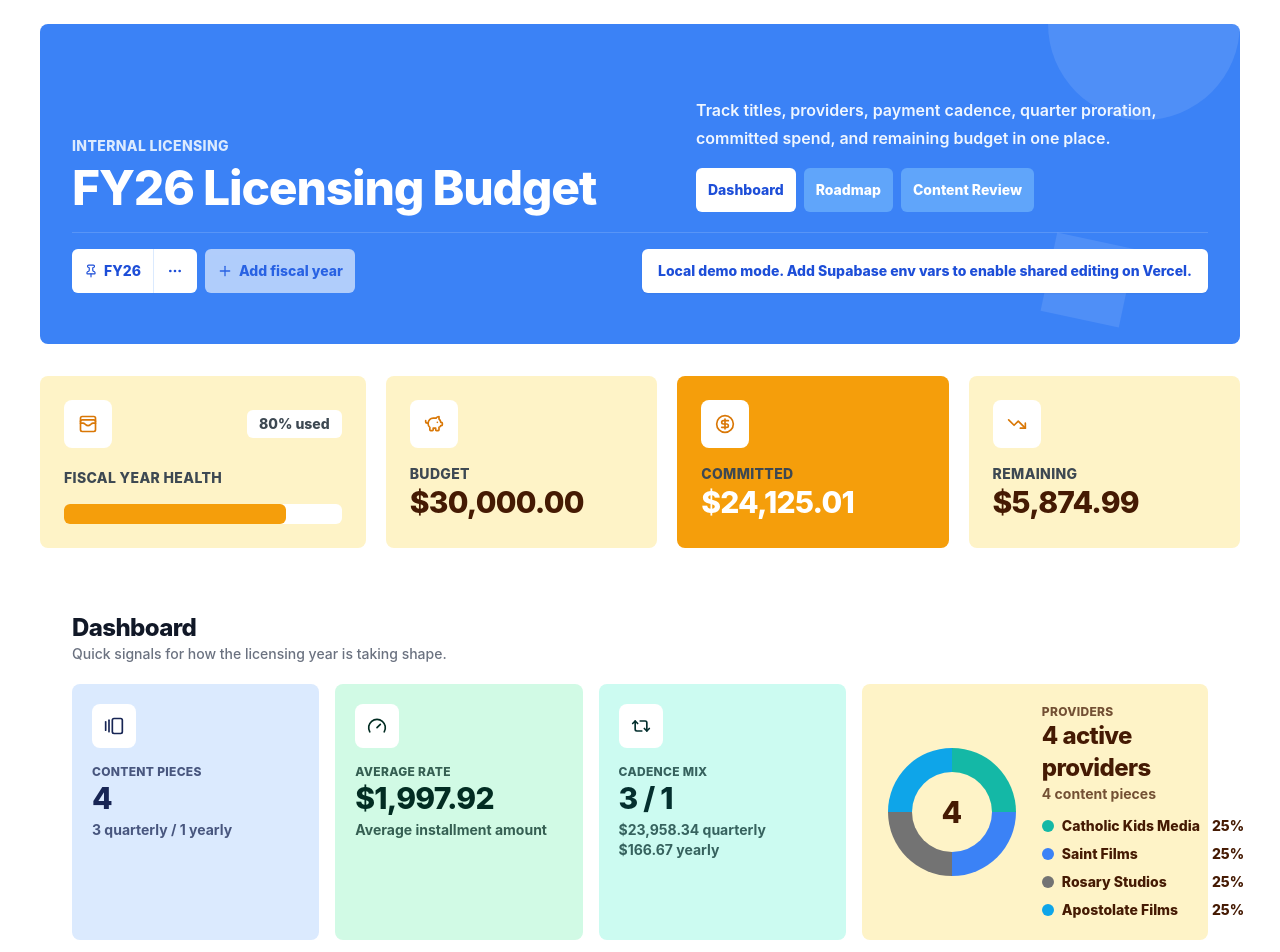
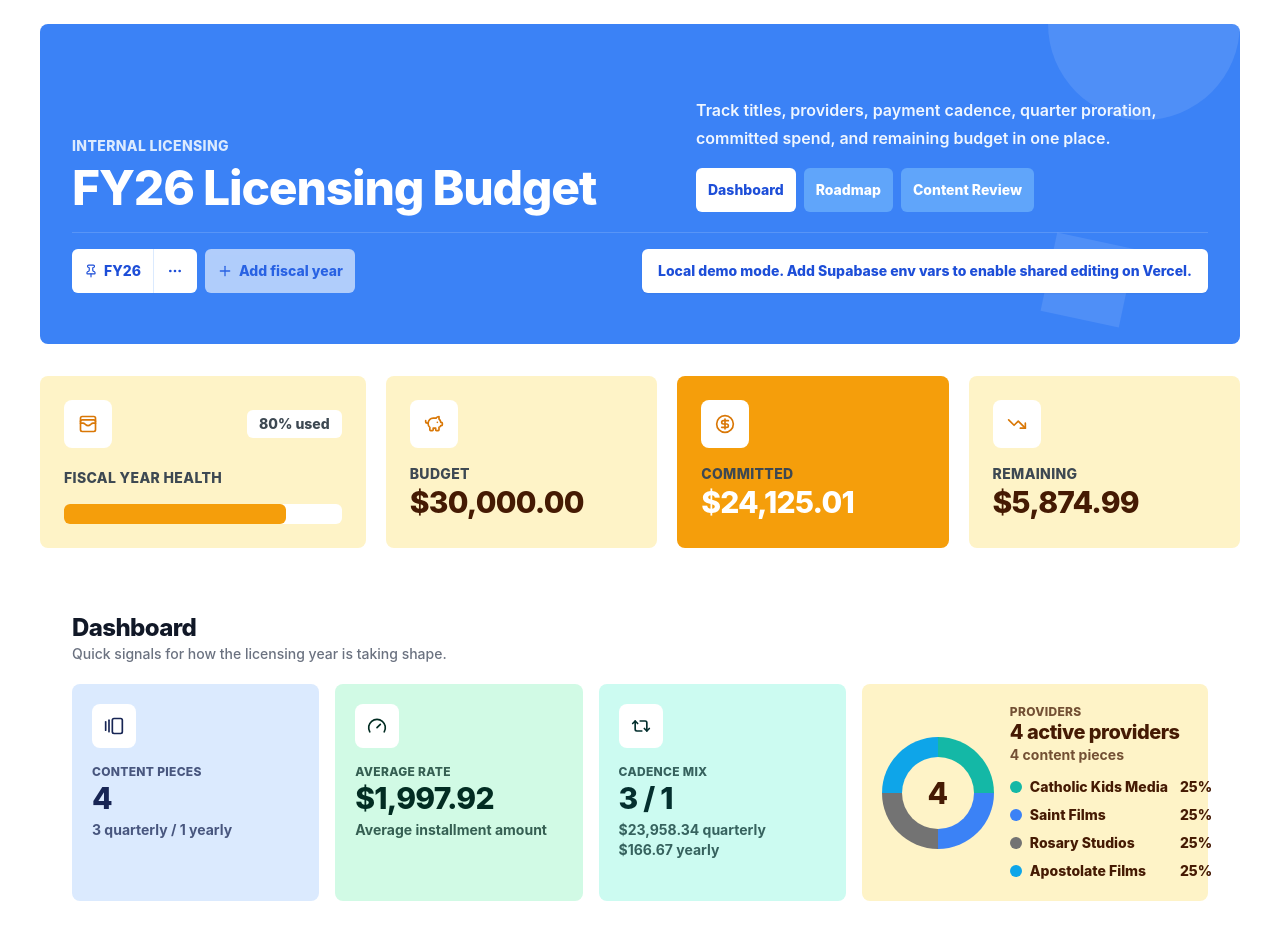
Before and after one commit to mattmussoline/Budget-Tracking-App, a Next.js app: page /dashboard in a window 1280 px wide. Shown: the top 952 px of the page. Built offline with nearby package versions, Linux system fonts and the light colour scheme; no server answers.

Commit message:
Fix providers dashboard card overflow

```diff
--- a/src/features/budget/components/dashboard-insights.tsx
+++ b/src/features/budget/components/dashboard-insights.tsx
@@ -67,7 +67,7 @@ export function DashboardInsights({
       </div>
       <div className="grid gap-4 lg:grid-cols-[repeat(3,minmax(0,1fr))_minmax(0,1.4fr)]">
         {items.map((item) => (
-          <div key={item.label} className={`rounded-lg p-5 ${item.className}`}>
+          <div key={item.label} className={`min-w-0 rounded-lg p-5 ${item.className}`}>
             <div className="mb-4 grid h-11 w-11 place-items-center rounded-lg bg-white">
               <item.icon className="h-5 w-5" aria-hidden="true" />
             </div>
@@ -77,18 +77,18 @@ export function DashboardInsights({
             {"secondaryDetail" in item ? <p className="text-sm font-bold opacity-75">{item.secondaryDetail}</p> : null}
           </div>
         ))}
-        <div className="grid gap-5 rounded-lg bg-amber-100 p-5 text-amber-950 md:grid-cols-[140px_1fr]">
+        <div className="grid min-w-0 gap-4 rounded-lg bg-amber-100 p-5 text-amber-950 md:grid-cols-[112px_minmax(0,1fr)]">
           <div className="grid place-items-center">
-            <div className="relative h-32 w-32 rounded-full" style={{ background: pieBackground }}>
-              <div className="absolute inset-6 grid place-items-center rounded-full bg-amber-100 text-center">
+            <div className="relative h-28 w-28 rounded-full" style={{ background: pieBackground }}>
+              <div className="absolute inset-5 grid place-items-center rounded-full bg-amber-100 text-center">
                 <span className="font-display text-3xl font-extrabold">{model.insights.providerCount}</span>
               </div>
             </div>
           </div>
-          <div className="grid content-center gap-3">
+          <div className="grid min-w-0 content-center gap-3">
             <div>
               <p className="text-xs font-extrabold uppercase tracking-wide opacity-75">Providers</p>
-              <p className="font-display text-2xl font-extrabold tracking-tight">{providerLabel[0]}</p>
+              <p className="text-wrap font-display text-xl font-extrabold leading-tight tracking-tight">{providerLabel[0]}</p>
               <p className="text-sm font-bold opacity-75">{providerLabel[1]}</p>
             </div>
             <div className="grid gap-2">
```
